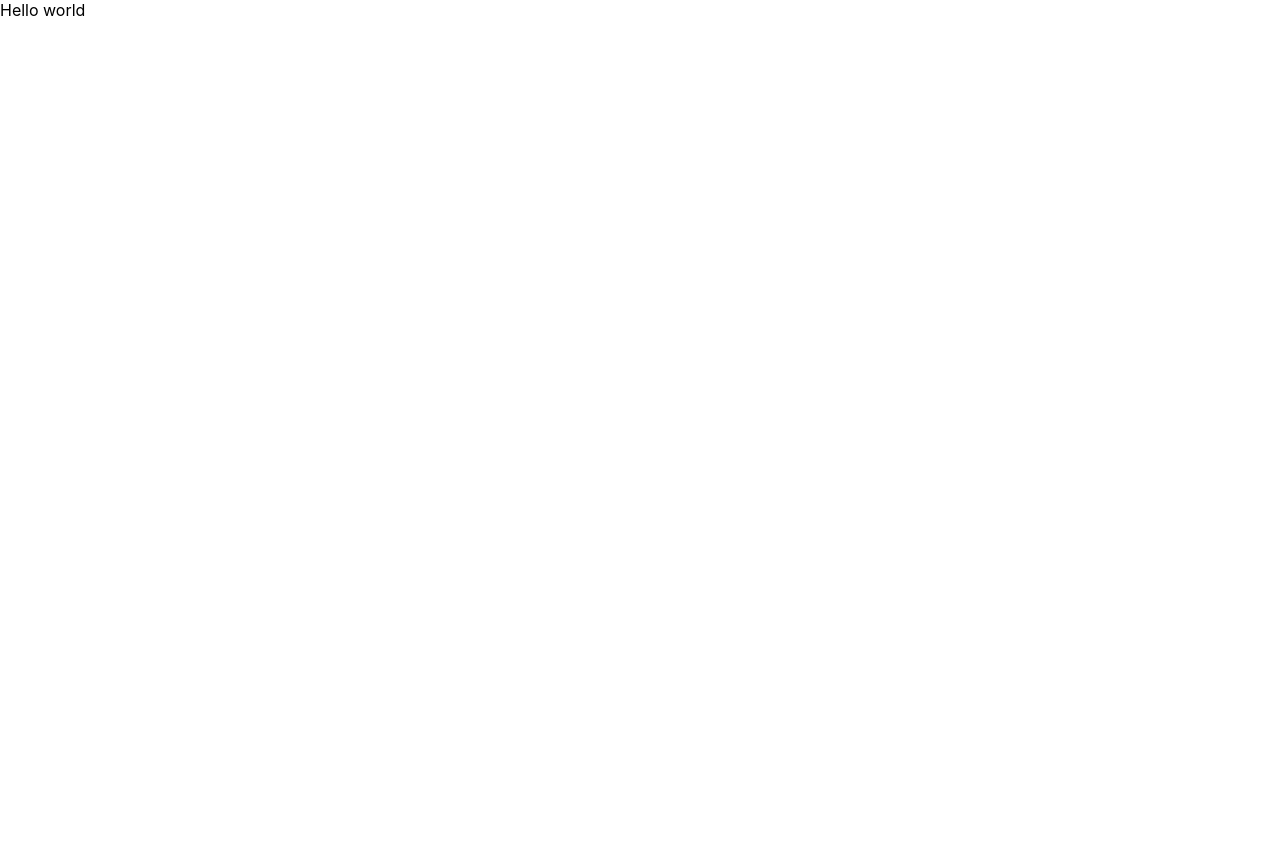
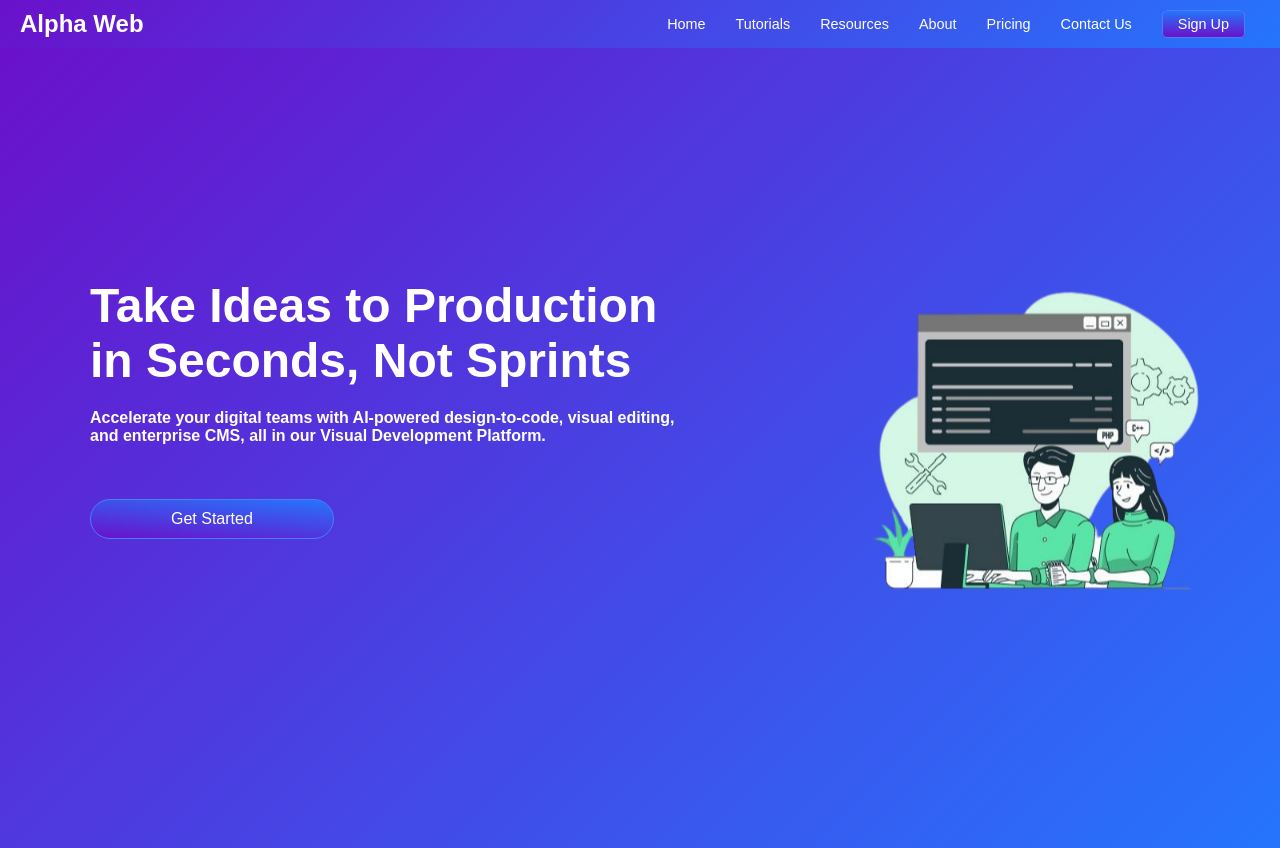
Before and after one commit to Prakashgupta41532/alpha-web, a React (Create React App) app: page / in a window 1280 px wide. Before the commit the page ends 800 px from the top, so only its background shows below. Built offline with nearby package versions, Linux system fonts and the light colour scheme.

Commit message:
homepage

```diff
--- a/src/App.css
+++ b/src/App.css
@@ -5,9 +5,24 @@ body {
     sans-serif;
   -webkit-font-smoothing: antialiased;
   -moz-osx-font-smoothing: grayscale;
+  overflow-y: auto;
 }
 
 code {
   font-family: source-code-pro, Menlo, Monaco, Consolas, 'Courier New',
     monospace;
 }
+
+body::-webkit-scrollbar {
+  width: 6px;
+}
+body::-webkit-scrollbar-track {
+  background: #3a81cd;
+}
+body::-webkit-scrollbar-thumb {
+  background: #111c93;
+}
+
+body::-webkit-scrollbar-thumb:hover {
+  background: #0a0f4a;
+}
--- a/src/App.js
+++ b/src/App.js
@@ -1,9 +1,13 @@
 import './App.css';
+import Navbar from './Components/Navbar/Navbar';
+import HomePage from './Components/Screens/LandingScreens/Home/Home';
 
 function App() {
   return (
     <div className="App">
-     <div>Hello world</div>
+      <Navbar />
+     {/* <div>Hello world</div> */}
+     <HomePage />
     </div>
   );
 }
--- /dev/null
+++ b/src/Components/Navbar/Navbar.css
@@ -0,0 +1,66 @@
+.navbar {
+    display: flex;
+    justify-content: space-between;
+    align-items: center;
+    padding: 10px 20px;
+    background: linear-gradient(135deg, #6a11cb 0%, #2575fc 100%);
+    box-shadow: 0 4px 6px rgba(0, 0, 0, 0.1);
+    color: white;
+    font-family: 'Poppins', sans-serif;
+  }
+
+  .navbar-logo {
+    font-size: 1.5rem;
+    font-weight: bold;
+  }
+
+  .navbar-links {
+    display: flex;
+    align-items: center;
+    list-style: none;
+    margin: 0;
+    padding: 0;
+  }
+
+  .navbar-links li {
+    margin: 0 15px;
+  }
+
+  .navbar-links a {
+    text-decoration: none;
+    color: white;
+    font-size: .9rem;
+    transition: color 0.3s;
+  }
+
+  .navbar-links a:hover {
+    color: #dddbdb;
+  }
+
+  .btn {
+    padding: 5px 15px;
+    border-radius: 5px;
+    font-size: 1rem;
+    font-weight: 500;
+    text-decoration: none;
+    color: white;
+    cursor: pointer;
+    transition: background-color 0.3s;
+  }
+
+  .btn-contact {
+    /* border: 1.5px solid #6912cb; */
+    margin-right: 10px;
+  }
+
+  .btn-signup {
+    /* background-color: #6912cb;  */
+    background: linear-gradient(0deg, #6a11cb 0%, #2575fc 100%);
+    border: 1px solid #487ff8;
+  }
+
+  .btn:hover {
+    opacity: 0.9;
+    background-color: #340070;
+
+  }
--- /dev/null
+++ b/src/Components/Navbar/Navbar.js
@@ -0,0 +1,23 @@
+import React from "react";
+import "./Navbar.css";
+
+const Navbar = () => {
+  return (
+    <nav className="navbar">
+      <div className="navbar-logo">Alpha Web</div>
+      <ul className="navbar-links">
+        <li><a href="#home">Home</a></li>
+        <li><a href="#tutorials">Tutorials</a></li>
+        <li><a href="#resources">Resources</a></li>
+        <li><a href="#about">About</a></li>
+        <li><a href="#pricing">Pricing</a></li>
+        <li><a href="#pricing">Contact Us</a></li>
+        <li>
+          <a href="#signup" className="btn btn-signup">Sign Up</a>
+        </li>
+      </ul>
+    </nav>
+  );
+};
+
+export default Navbar;
--- /dev/null
+++ b/src/Components/Screens/LandingScreens/Home/Home.css
@@ -0,0 +1,71 @@
+/* Overall homepage styling */
+.homepage {
+    display: flex;
+    align-items: center;
+    justify-content: center;
+    height: 100vh;
+    background: linear-gradient(135deg, #6a11cb 0%, #2575fc 100%);
+    color: white;
+    font-family: "Poppins", sans-serif;
+    padding: 20px;
+    box-sizing: border-box;
+}
+
+.homepage-content {
+    display: flex;
+    /* align-items: center; */
+    justify-content: space-between;
+    width: 100%;
+    max-width: 1200px;
+}
+
+.homepage-text {
+    max-width: 50%;
+    margin-left: 50px;
+}
+
+.homepage-text h1 {
+    font-size: 3rem;
+    margin-bottom: 20px;
+}
+
+.btn-get-started {
+    padding: 10px 80px;
+    /* background-color: #170d84; */
+    background: linear-gradient(5deg, #6a11cb 0%, #2575fc 100%);
+    border: 1px solid #487ff8;
+    border-radius: 20px;
+    color: white;
+    font-size: 1rem;
+    font-weight: 500;
+    cursor: pointer;
+    transition: background-color 0.3s ease;
+    margin-top: 2rem;
+}
+
+
+.btn-get-started:hover {
+    background-color: #41097d;
+}
+
+.homepage-image img {
+    max-width: 100%;
+    height: auto;
+    border-radius: 10px;
+    object-fit: contain;
+    max-height: 400px;
+    animation: float 3s ease-in-out infinite;
+
+}
+
+@keyframes float {
+
+    0%,
+    100% {
+        transform: translateY(0);
+    }
+
+    50% {
+        transform: translateY(-10px);
+    }
+}
--- /dev/null
+++ b/src/Components/Screens/LandingScreens/Home/Home.js
@@ -0,0 +1,22 @@
+import React from "react";
+import "./Home.css";
+import RightImage from "../../../../assets/NewImg.png";
+
+const HomePage = () => {
+  return (
+    <div className="homepage">
+      <div className="homepage-content">
+        <div className="homepage-text">
+          <h1>Take Ideas to Production in Seconds, Not Sprints</h1>
+          <h4>Accelerate your digital teams with AI-powered design-to-code, visual editing, and enterprise CMS, all in our Visual Development Platform.</h4>
+          <button className="btn-get-started">Get Started</button>
+        </div>
+        <div className="homepage-image">
+          <img src={RightImage} alt="Production" />
+        </div>
+      </div>
+    </div>
+  );
+};
+
+export default HomePage;
```
Also changed, not shown: src/assets/NewImg.png (added), src/assets/RightImg.jpg (added).
